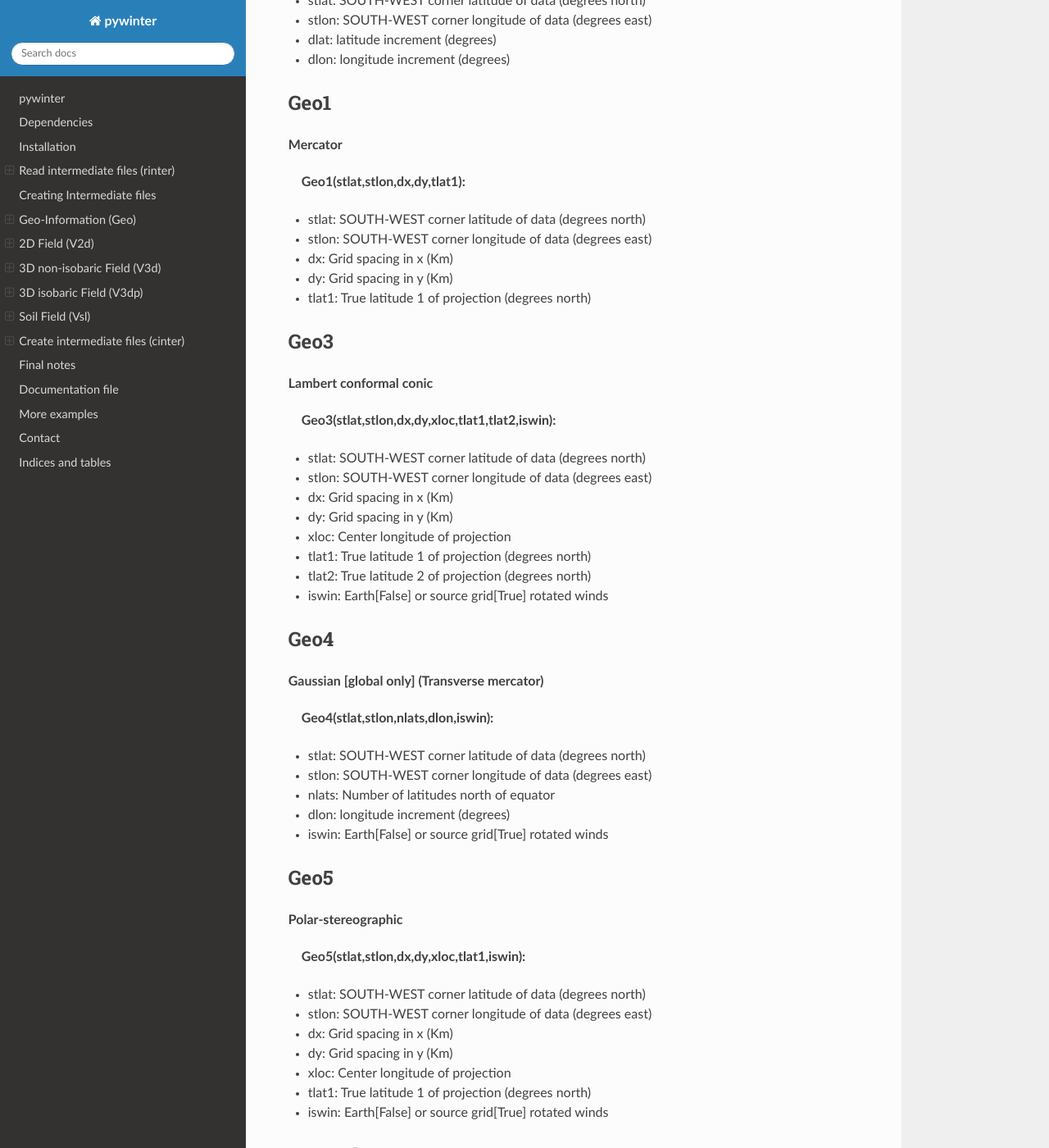
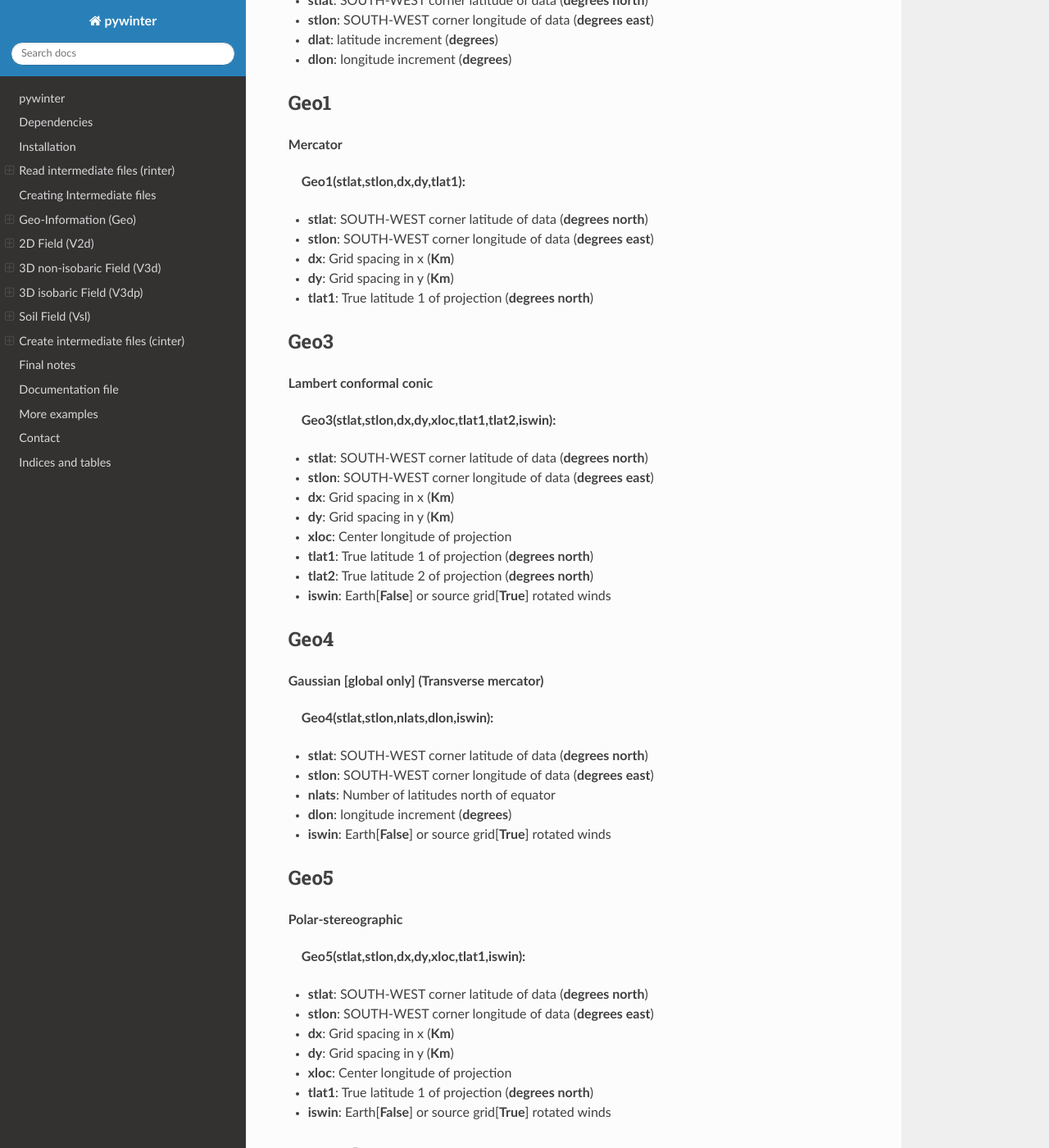
Before and after one commit to dniloash/Pywinter, a Sphinx documentation site: the page built from rtdoc/source/index.rst, in a window 1280 px wide and 1400 px high, scrolled down 2402 px. Shown: the whole window at 82% size. Built offline with Sphinx 7.4.7 and the Read the Docs theme 2.0.0, drawn with Linux system fonts in a browser that asks for light colours; some of the changed lines change nothing that is shown; some of the changed text lies outside the part shown.

Commit message:
doc update

```diff
--- a/rtdoc/source/index.rst
+++ b/rtdoc/source/index.rst
@@ -109,10 +109,10 @@ Geo0
 
 :Geo0(stlat,stlon,dlat,dlon):
 
-- stlat: SOUTH-WEST corner latitude of data (degrees north)
-- stlon: SOUTH-WEST corner longitude of data (degrees east)
-- dlat: latitude increment (degrees)
-- dlon: longitude increment (degrees)
+- **stlat**: SOUTH-WEST corner latitude of data (**degrees north**)
+- **stlon**: SOUTH-WEST corner longitude of data (**degrees east**)
+- **dlat**: latitude increment (**degrees**)
+- **dlon**: longitude increment (**degrees**)
 
 
 Geo1
@@ -121,11 +121,11 @@ Geo1
 
 :Geo1(stlat,stlon,dx,dy,tlat1):
 
-- stlat: SOUTH-WEST corner latitude of data (degrees north)
-- stlon: SOUTH-WEST corner longitude of data (degrees east)
-- dx: Grid spacing in x (Km)
-- dy: Grid spacing in y (Km)
-- tlat1: True latitude 1 of projection (degrees north)
+- **stlat**: SOUTH-WEST corner latitude of data (**degrees north**)
+- **stlon**: SOUTH-WEST corner longitude of data (**degrees east**)
+- **dx**: Grid spacing in x (**Km**)
+- **dy**: Grid spacing in y (**Km**)
+- **tlat1**: True latitude 1 of projection (**degrees north**)
 
 Geo3
 -------------
@@ -133,14 +133,14 @@ Geo3
 
 :Geo3(stlat,stlon,dx,dy,xloc,tlat1,tlat2,iswin):
 
-- stlat: SOUTH-WEST corner latitude of data (degrees north)
-- stlon: SOUTH-WEST corner longitude of data (degrees east)
-- dx: Grid spacing in x (Km)
-- dy: Grid spacing in y (Km)
-- xloc: Center longitude of projection
-- tlat1: True latitude 1 of projection (degrees north)
-- tlat2: True latitude 2 of projection (degrees north)
-- iswin: Earth[False] or source grid[True] rotated winds
+- **stlat**: SOUTH-WEST corner latitude of data (**degrees north**)
+- **stlon**: SOUTH-WEST corner longitude of data (**degrees east**)
+- **dx**: Grid spacing in x (**Km**)
+- **dy**: Grid spacing in y (**Km**)
+- **xloc**: Center longitude of projection
+- **tlat1**: True latitude 1 of projection (**degrees north**)
+- **tlat2**: True latitude 2 of projection (**degrees north**)
+- **iswin**: Earth[**False**] or source grid[**True**] rotated winds
 
 Geo4
 -------------
@@ -149,11 +149,11 @@ Geo4
 
 :Geo4(stlat,stlon,nlats,dlon,iswin):
 
-- stlat: SOUTH-WEST corner latitude of data (degrees north)
-- stlon: SOUTH-WEST corner longitude of data (degrees east)
-- nlats: Number of latitudes north of equator
-- dlon: longitude increment (degrees)
-- iswin: Earth[False] or source grid[True] rotated winds
+- **stlat**: SOUTH-WEST corner latitude of data (**degrees north**)
+- **stlon**: SOUTH-WEST corner longitude of data (**degrees east**)
+- **nlats**: Number of latitudes north of equator
+- **dlon**: longitude increment (**degrees**)
+- **iswin**: Earth[**False**] or source grid[**True**] rotated winds
 
 
 Geo5
@@ -162,13 +162,13 @@ Geo5
 
 :Geo5(stlat,stlon,dx,dy,xloc,tlat1,iswin):
 
-- stlat: SOUTH-WEST corner latitude of data (degrees north)
-- stlon: SOUTH-WEST corner longitude of data (degrees east)
-- dx: Grid spacing in x (Km)
-- dy: Grid spacing in y (Km)
-- xloc: Center longitude of projection
-- tlat1: True latitude 1 of projection (degrees north)
-- iswin: Earth[False] or source grid[True] rotated winds
+- **stlat**: SOUTH-WEST corner latitude of data (**degrees north**)
+- **stlon**: SOUTH-WEST corner longitude of data (**degrees east**)
+- **dx**: Grid spacing in x (**Km**)
+- **dy**: Grid spacing in y (**Km**)
+- **xloc**: Center longitude of projection
+- **tlat1**: True latitude 1 of projection (**degrees north**)
+- **iswin**: Earth[**False**] or source grid[**True**] rotated winds
 
 
 Example
@@ -198,8 +198,8 @@ Surface variables
 
 :V2d(name,field):
 
-- name: WPS field name (see table)
-- field: 2D array [lat,lon]
+- **name**: WPS field name (see table)
+- **field**: 2D array [lat,lon]
 
 
 2D avalaible name fields
@@ -271,8 +271,8 @@ Vertical non-isobaric atmospehere variables
 
 :V3d(name,field):
 
-- name: WPS field name (see table)
-- field: 3D array [lev,lat,lon]
+- **name**: WPS field name (see table)
+- **field**: 3D array [lev,lat,lon]
 
 
 3D non-isobaric avalaible name fields
@@ -315,9 +315,9 @@ Vertical isobaric atmospehere variables
 
 :V3dp(name,field,plevs):
 
-- name: WPS field name (see table)
-- field: 3D array [plev,lat,lon]
-- plevs: 1D array of pressure levels (Pa)
+- **name**: WPS field name (see table)
+- **field**: 3D array [plev,lat,lon]
+- **plevs**: 1D array of pressure levels (**Pa**)
 
 
 3D isobaric avalaible name fields
@@ -363,9 +363,9 @@ Soil level variables
 
 :Vsl(name,field,levs):
 
-- name: WPS field name (see table)
-- field: 3D array [lev,lat,lon]
-- levs: 1D list of string soil levels in cm
+- **name**: WPS field name (see table)
+- **field**: 3D array [lev,lat,lon]
+- **levs**: 1D list of string soil levels in **cm**
 
 
 3D soil avalaible name fields
@@ -516,7 +516,7 @@ More examples here :download:`link <https://github.com/dniloash/Pywinter/tree/ma
 Contact
 ====================================
 
-Pywinter have been tested with success for many cases but its yet an early version and it can be improved. if you have any problem or suggestion please contact to dniloash@gmail.com
+Pywinter have been tested with success for many cases but its yet an early version and it can be improved. If you have any problem or suggestion please contact to dniloash@gmail.com
 
 Indices and tables
 ==================
```
